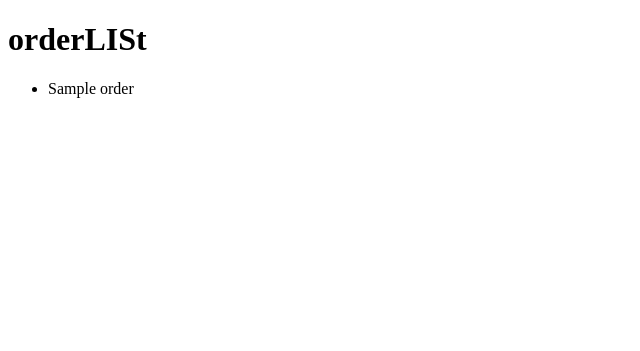
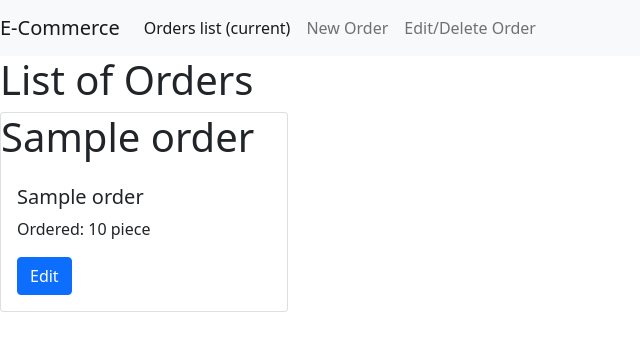
Before and after one commit to sisadm/Ecommerce-Orders-Screen, a Django app: page /orders/ in a window 1280 px wide. Shown: the top 351 px of the page, without its empty margins (0-640 px from the left). Run offline with Django 5.2, Linux system fonts and the light colour scheme; tables that the repository leaves empty hold one stand-in row (values such as "Sample post").

Commit message:
adding bootstrap, navbar, main part

```diff
--- a/orders/templates/orders/order_list.html
+++ b/orders/templates/orders/order_list.html
@@ -5,16 +5,47 @@
     <meta charset="UTF-8">
     <meta name="viewport" content="width=device-width, initial-scale=1.0">
     <title>Basic E-commerce Orders page</title>
+    <link rel="stylesheet" href="https://cdn.jsdelivr.net/npm/bootstrap@5.1.3/dist/css/bootstrap.min.css" integrity="sha384-1BmE4kWBq78iYhFldvKuhfTAU6auU8tT94WrHftjDbrCEXSU1oBoqyl2QvZ6jIW3" crossorigin="anonymous">
+    <link rel="stylesheet" href="https://fonts.googleapis.com/css?family=Lobster&subset=latin,latin-ext">
+
 </head>
 <body>
-    <h1>orderLISt</h1>
+    <nav class="navbar navbar-expand-lg navbar-light bg-light">
+        <a class="navbar-brand" href="#">E-Commerce</a>
+        <button class="navbar-toggler" type="button" data-toggle="collapse" data-target="#navbarNavAltMarkup" aria-controls="navbarNavAltMarkup" aria-expanded="false" aria-label="Toggle navigation">
+          <span class="navbar-toggler-icon"></span>
+        </button>
+        <div class="collapse navbar-collapse" id="navbarNavAltMarkup">
+          <div class="navbar-nav">
+            <a class="nav-item nav-link active" href="{% url 'orders_list' %}">Orders list <span class="sr-only">(current)</span></a>
+            <a class="nav-item nav-link" href="{% url 'new_orders' %}">New Order</a>
+            <a class="nav-item nav-link" href="{% url 'edit_orders' %}">Edit/Delete Order</a>
+          </div>
+        </div>
+    </nav>
 
-    <ul>
+    <section>
+        <h1>List of Orders</h1>
 
         {% for order in orders%}
-            <li>{{order.customer_name}}</li>
+        <div class="card" style="width: 18rem;">
+            <h1>{{order.product_name}}</h1>
+            <div class="card-body">
+              <h5 class="card-title">{{order.customer_name}}</h5>
+              <p class="card-text">Ordered: {{order.quantity}} piece</p>
+              <a href="{% url 'edit_orders' %}" class="btn btn-primary">Edit</a>
+            </div>
+        </div>
         {% endfor %}
 
-    </ul>
+    </section>
+
+    <section>
+
+        {% block content %}
+        {% endblock %}
+
+    </section>
+    <script src="https://cdn.jsdelivr.net/npm/bootstrap@5.3.0-alpha1/dist/js/bootstrap.bundle.min.js"></script>
 </body>
 </html>
```
